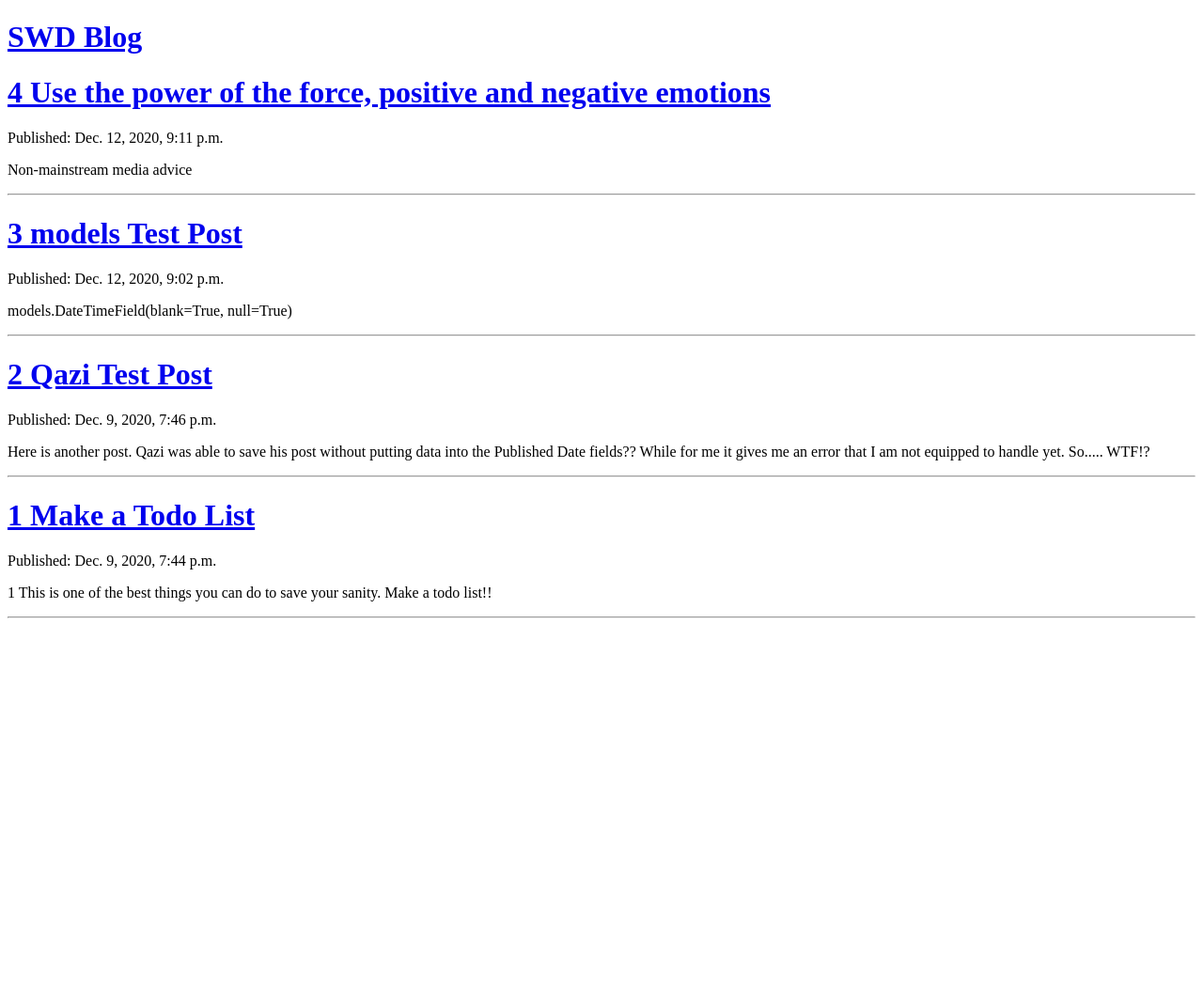
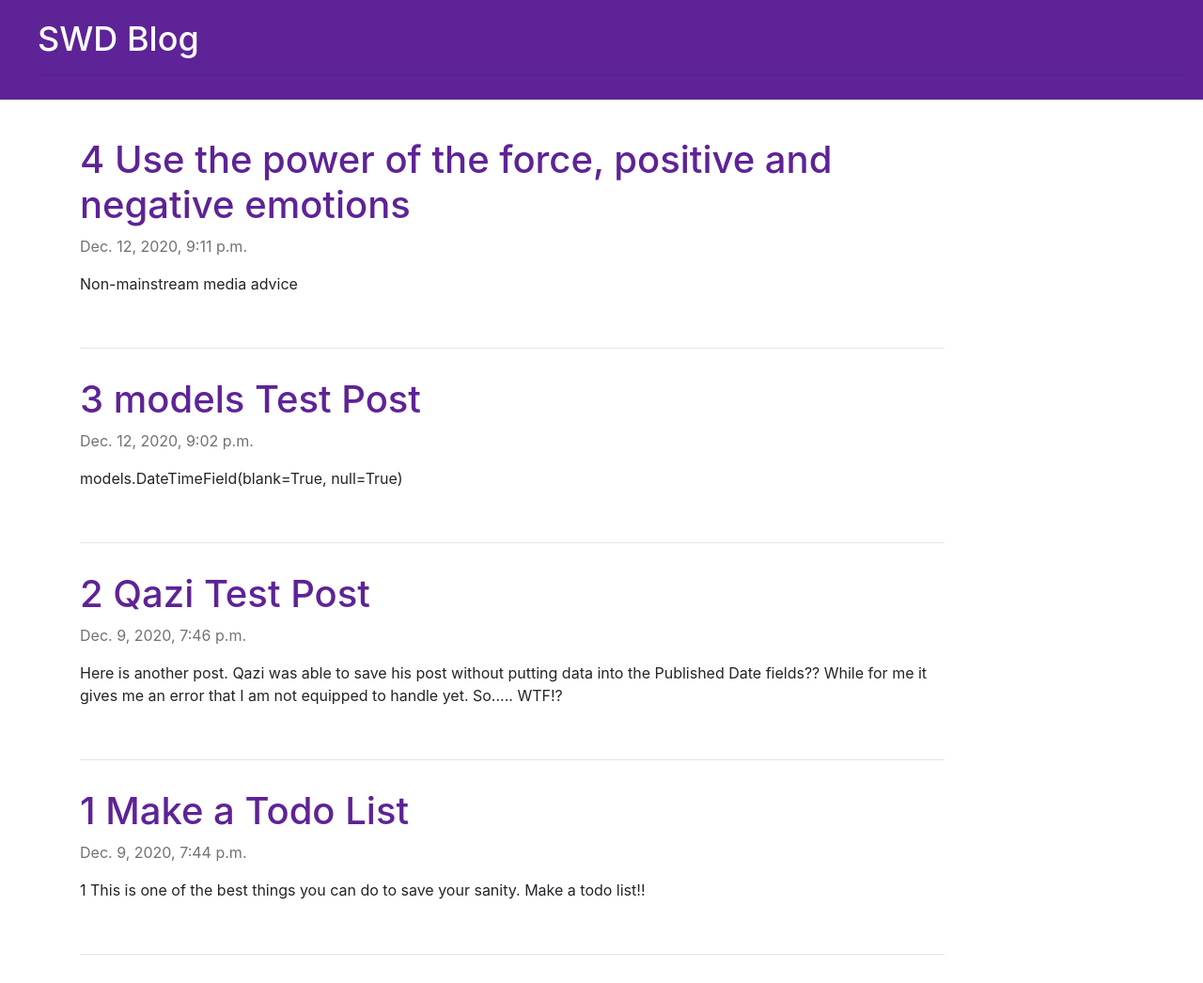
Before and after one commit to ajthomas1299/django-blog, a Django app: page / in a window 1280 px wide. Shown: the whole page at 94% size. Before the commit the page ends 658 px from the top, so only its background shows below. Run offline with Django 3.2, Linux system fonts and the light colour scheme; data comes from the database, SQL or seed files in the repository.

Commit message:
Styled the app with bootstrap and css.  Also applied DRY principle by using extensions in Django.

```diff
--- /dev/null
+++ b/blog/static/css/blog.css
@@ -0,0 +1,30 @@
+.page-header {
+    background-color: rgb(94, 35, 150);
+    margin-top: 0;
+    padding: 20px 20px 10px 40px;
+    margin-bottom: 40px;
+}
+
+.page-header h1, .page-header h1 a {
+    color: #ffffff;
+    font-size: 36px;
+    text-decoration: none;
+}
+
+.published-date {
+    color: #727272;
+    font-weight: 400;
+}
+
+.post {
+    margin-bottom: 30px;
+}
+
+.post h1 a {
+    color: rgb(94, 35, 150);
+
+}
+
+.post h1 a:visited {
+    color: rgb(43, 15, 170);
+}
--- /dev/null
+++ b/blog/templates/blog/base.html
@@ -0,0 +1,31 @@
+{% load static %}
+<!DOCTYPE html>
+<html lang="en">
+
+    <head>
+        <meta charset="UTF-8">
+        <meta name="viewport" content="width=device-width, initial-scale=1.0">
+        <title>SWD Blog</title>
+        <link rel="stylesheet" href="https://cdn.jsdelivr.net/npm/bootstrap@4.5.3/dist/css/bootstrap.min.css"
+        integrity="sha384-TX8t27EcRE3e/ihU7zmQxVncDAy5uIKz4rEkgIXeMed4M0jlfIDPvg6uqKI2xXr2" crossorigin="anonymous">
+        <link rel="stylesheet" type="text/css" href="{% static 'css/blog.css' %}">
+    </head>
+
+<body>
+    <div class="page-header">
+        <h1><a href="{% url 'post_list' %}">SWD Blog</a></h1>
+        <hr>
+    </div>
+
+    <div class="content container">
+        <div class="row">
+            <div class="col-md-10">
+                {% block content %}
+
+                {% endblock %}
+            </div>
+        </div>
+    </div>
+</body>
+
+</html>
--- a/blog/templates/blog/post_list.html
+++ b/blog/templates/blog/post_list.html
@@ -1,24 +1,15 @@
-<!DOCTYPE html>
-<html lang="en">
+{% extends 'blog/base.html' %}
 
-<head>
-    <meta charset="UTF-8">
-    <meta name="viewport" content="width=device-width, initial-scale=1.0">
-    <title>SWD Blog</title>
-</head>
-
-<body>
-    <h1><a href="#">SWD Blog</a></h1>
+{% block content %}
 
     {% for post in posts %}
-    <div>
+    <div class="post">
         <h1><a href="{% url 'post_detail' pk=post.pk %}">{{ post.title }}</a></h1>
-        <p>Published: {{ post.published_date }}</p>
+        <p class="published-date">{{ post.published_date }}</p>
         <p>{{ post.text|linebreaksbr }}</p>
+        <br>
         <hr>
     </div>
     {% endfor %}
 
-</body>
-
-</html>
+{% endblock %}
```
Also changed, not shown: blog/templates/blog/post_detail.html (+11 -18 lines).
